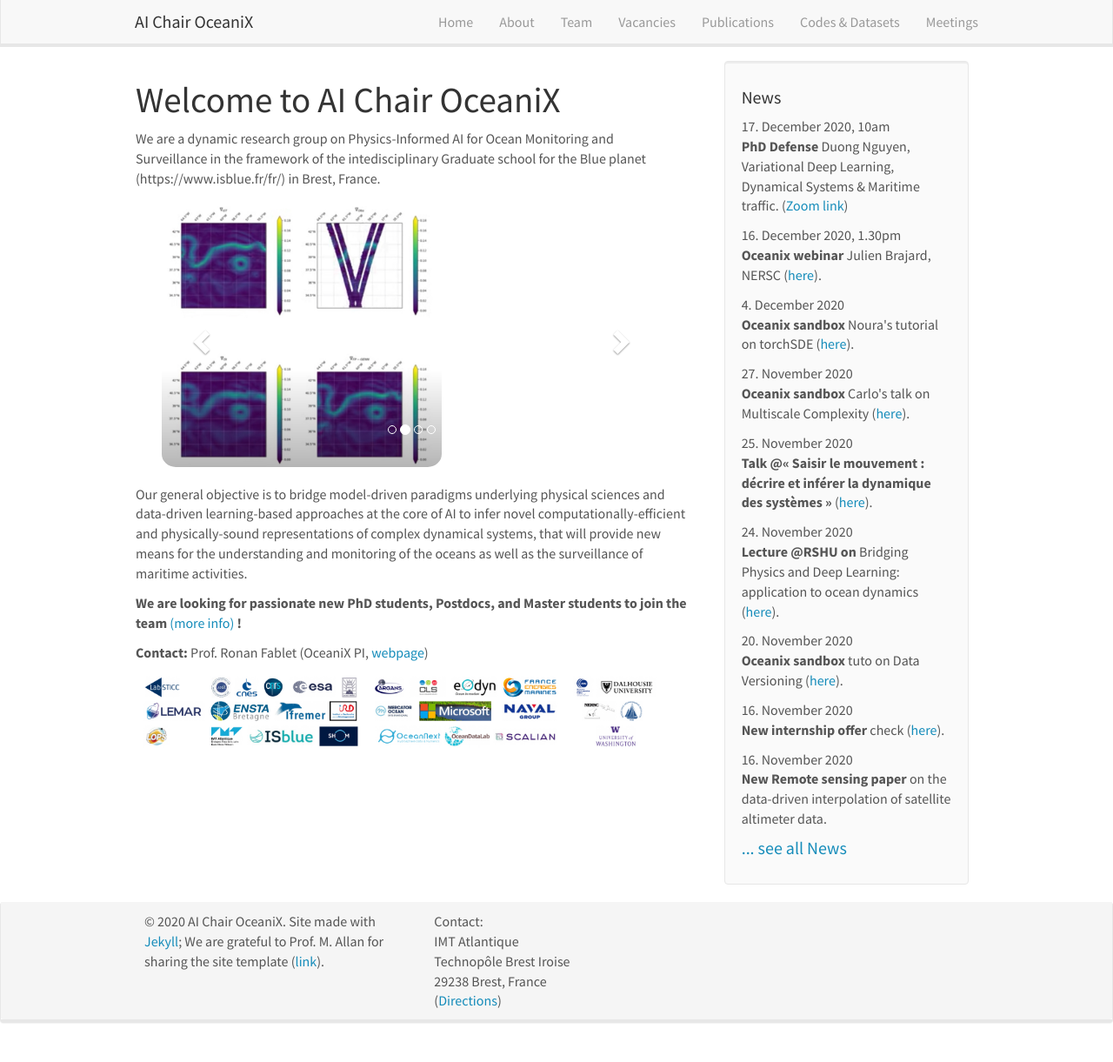
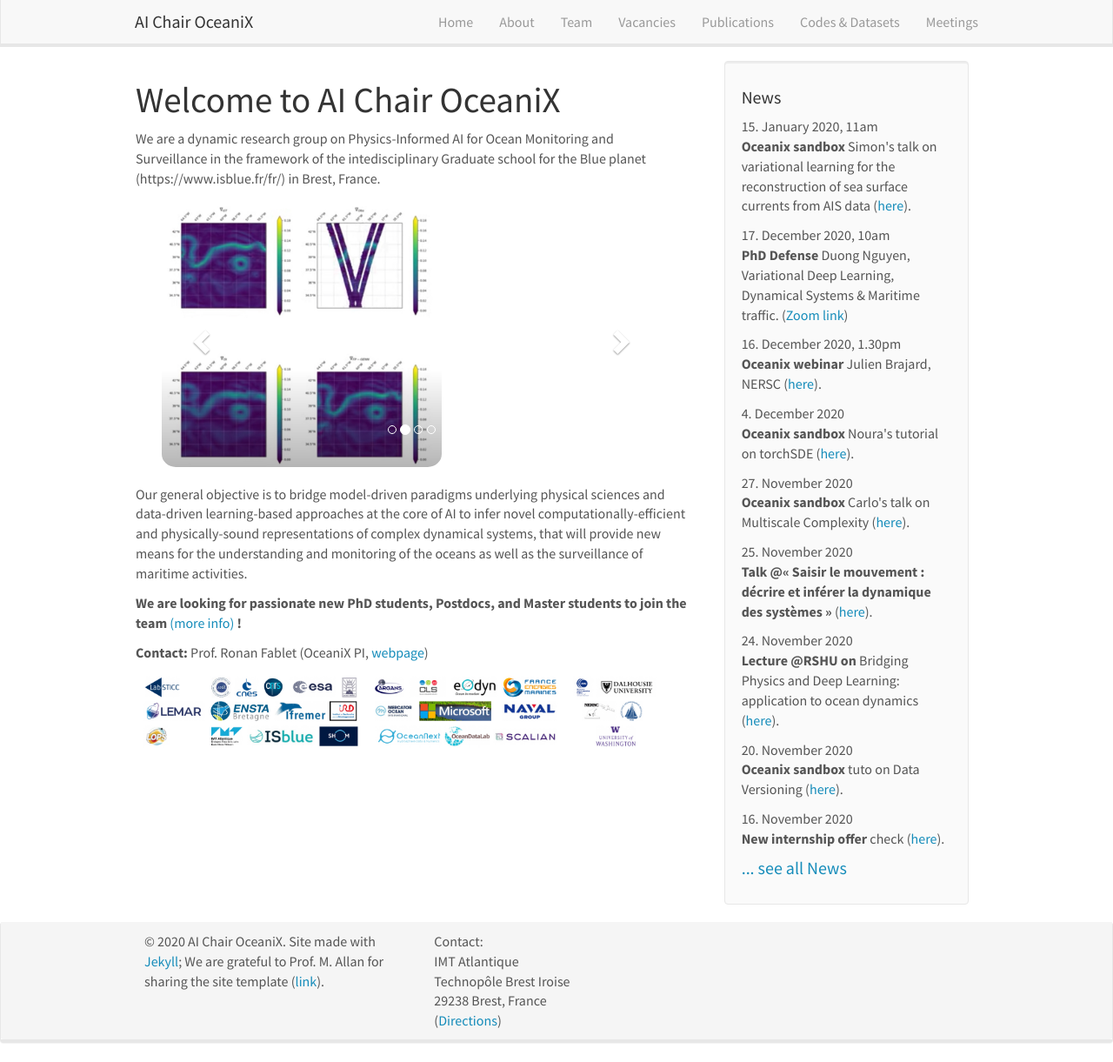
Before and after one commit to CIA-Oceanix/CIA-Oceanix.github.io, a Jekyll site: the page built from _pages/home.md, in a window 1280 px wide and 1221 px high. Shown: the whole window at 87% size. Built offline with Jekyll 4.4.1, drawn with Linux system fonts in a browser that asks for light colours; nearby versions of some CDN libraries.

Commit message:
Update news.yml

```diff
--- a/_data/news.yml
+++ b/_data/news.yml
@@ -1,3 +1,6 @@
+- date: 15. January 2020, 11am
+  headline: " <b> Oceanix sandbox </b> Simon's talk on variational learning for the reconstruction of sea surface currents from AIS data (<a href='https://cia-oceanix.github.io/oceanix_sandbox'>here</a>)."
+
 - date: 17. December 2020, 10am
   headline: " <b> PhD Defense </b> Duong Nguyen, Variational Deep Learning, Dynamical Systems & Maritime traffic. (<a href='https://imt-atlantique.zoom.us/j/95084604732?pwd=eUtFeElBYlJOM1RXZ2JrTzNZWmlzQT09'>Zoom link</a>) "
 
```
